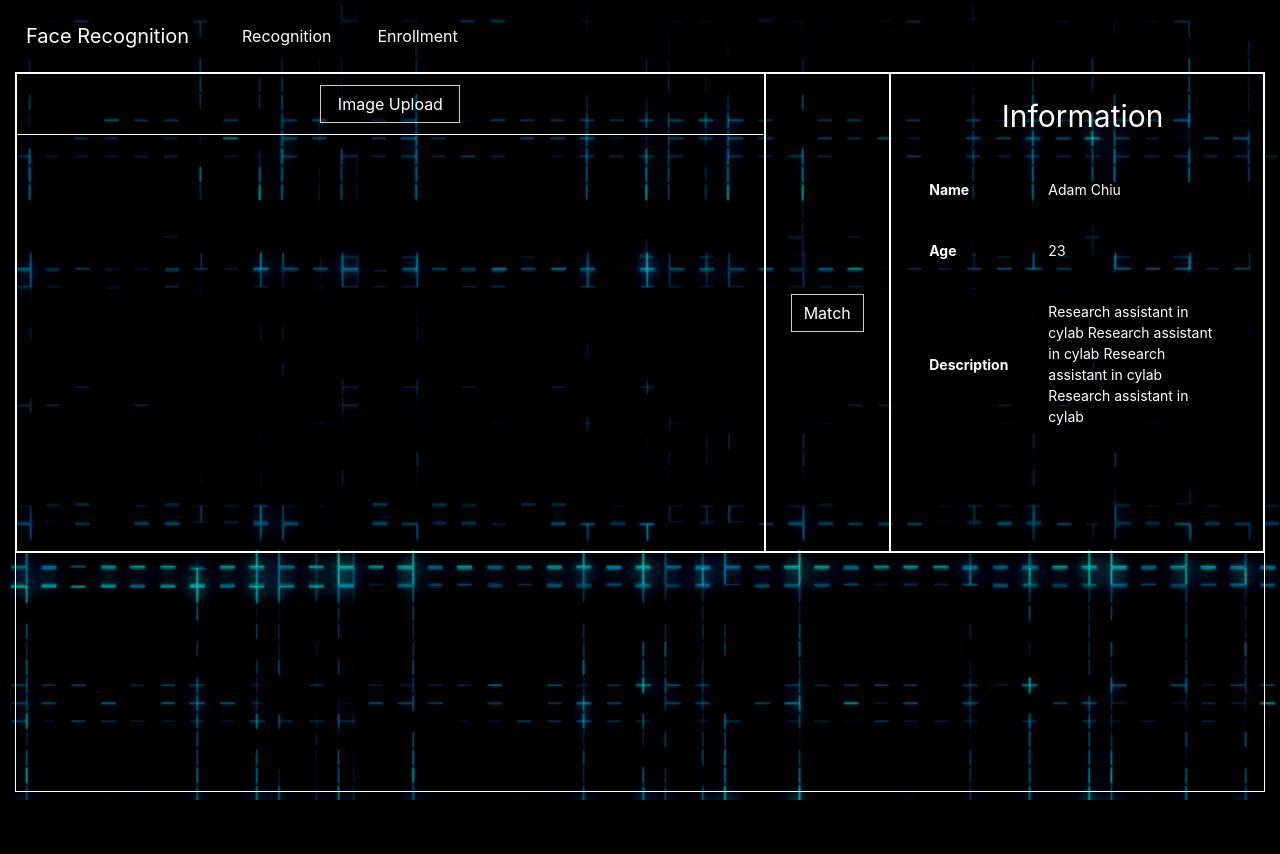
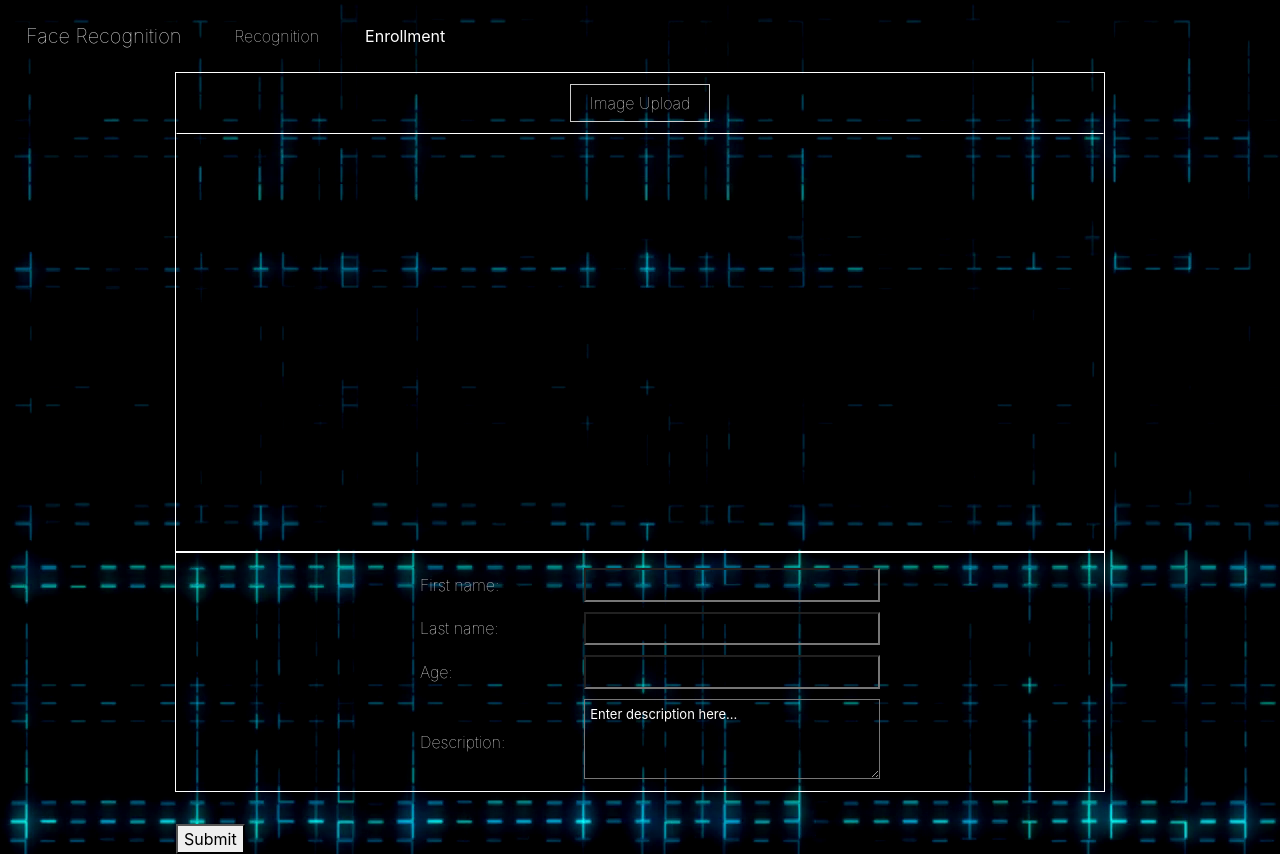
Before and after one commit to AdamCYH/Face_Reco_Web, a Django app: page /enrollment in a window 1280 px wide. Before the commit the page ends 800 px from the top, so only its background shows below. Run offline with Django 3.2, Linux system fonts and the light colour scheme; some libraries are stand-ins or nearby versions.

Commit message:
revamp the website

```diff
--- a/face_reco_site/urls.py
+++ b/face_reco_site/urls.py
@@ -18,7 +18,7 @@ from django.urls import path
 from main import views
 
 urlpatterns = [
-    path('', views.recognition, name='main-detection_site'),
+    path('', views.recognition, name='main-recognition_site'),
     path('recognition', views.recognition),
     path('enrollment', views.enrollment, name='main-enrollment_site'),
 
--- a/main/static/main/css/base.css
+++ b/main/static/main/css/base.css
@@ -6,6 +6,7 @@ html {
 }
 
 body {
+    font-weight: lighter;
     background-color: transparent;
     color: white;
 }
@@ -20,3 +21,11 @@ body {
 .container {
     max-width: 1300px;
 }
+
+.center {
+    margin: auto;
+}
+
+.active {
+    font-weight: bolder;
+}
--- /dev/null
+++ b/main/static/main/css/enrollment.css
@@ -0,0 +1,90 @@
+.container {
+    max-width: 960px;
+}
+
+.content {
+    border: solid 1px;
+}
+
+.upper {
+    width: 100%;
+    height: 60vh;
+    min-height: 400px;
+}
+
+.lower {
+    width: 100%;
+    height: 30vh;
+}
+
+
+.tools {
+    width: 10%;
+    vertical-align: middle;
+    display: inline-flex;
+}
+
+
+.upload_tools {
+    border: none;
+    height: 60px;
+    width: 100%;
+}
+
+#custom-file-upload {
+    border: 1px solid #ccc;
+    display: inline-block;
+    padding: 6px 12px;
+    cursor: pointer;
+    text-align: center;
+    position: relative;
+    top: 11px;
+    width: 140px;
+}
+
+#upload_button_div {
+    width: 140px;
+    margin: auto;
+}
+
+.upload_image {
+    border: solid 1px;
+    border-color: rgb(255, 255, 255) transparent transparent transparent;
+    height: 50vh;
+    width: 100%;
+    display: inline-flex;
+    vertical-align: middle;
+    min-height: 330px;
+}
+
+#snap_image {
+    max-width: 100%;
+    max-height: 50vh;
+    margin: 0 auto auto auto;
+    min-height: 330px;
+}
+
+#info_form {
+    width: 500px;
+}
+
+#info_table {
+    width: 100%;
+    margin: 10px;
+}
+
+#info_table td {
+    padding: 5px 20px 5px 20px;
+}
+
+input, textarea {
+    width: 100%;
+    padding: 5px;
+    background-color: transparent;
+    color: white;
+    font-size: 13px;
+}
+
+textarea {
+    height: 80px;
+}
--- a/main/static/main/css/index.css
+++ b/main/static/main/css/recognition.css
@@ -69,9 +69,6 @@
     margin: 0 auto auto auto;
 }
 
-.button_div {
-    margin: auto;
-}
 
 #match_button {
     border: 1px solid #ccc;
--- /dev/null
+++ b/main/static/main/js/enrollment.js
@@ -0,0 +1,14 @@
+function loadImg(input) {
+    if (input.files && input.files[0]) {
+        var reader = new FileReader();
+        var fileName = input.files[0].name
+        reader.onload = function (e) {
+            $('#snap_image')
+                .attr('src', e.target.result);
+            $("#snap_image").val(e.target.result);
+            $("#img_name").val(fileName.split(".")[0]);
+        };
+
+        reader.readAsDataURL(input.files[0]);
+    }
+}
--- a/main/templates/main/base.html
+++ b/main/templates/main/base.html
@@ -32,7 +32,7 @@
     <div class="collapse navbar-collapse" id="navbarSupportedContent">
         <ul class="navbar-nav mr-auto">
             <li class="nav-item">
-                <a class="nav-link" id="detection" href="{% url 'main-detection_site' %}">Recognition</a>
+                <a class="nav-link" id="recognition" href="{% url 'main-recognition_site' %}">Recognition</a>
             </li>
             <li class="nav-item">
                 <a class="nav-link" id="enrollment" href="{% url 'main-enrollment_site' %}">Enrollment</a>
@@ -49,7 +49,7 @@
     var path = $(location).attr('href').split("/").pop();
     console.log(path)
     if (path == "") {
-        $('#dashboard').addClass("active");
+        $('#recognition').addClass("active");
     } else {
         $('#' + path).addClass("active");
     }
--- a/main/templates/main/enrollment.html
+++ b/main/templates/main/enrollment.html
@@ -3,14 +3,13 @@
 {% load staticfiles %}
 
 {% block header %}
-    <link rel="stylesheet" href="{% static 'main/css/index.css' %}">
-    <script src="{% static 'main/js/main.js' %}"></script>
+    <link rel="stylesheet" href="{% static 'main/css/enrollment.css' %}">
+    <script src="{% static 'main/js/enrollment.js' %}"></script>
 {% endblock %}
 
 {% block content %}
 
     <div class="content upper">
-        <div class="content upper upload">
         <div class="content upload_tools">
             <div id="upload_button_div">
                 <label for="file-upload" id="custom-file-upload">
@@ -25,37 +24,32 @@
         </div>
 
     </div>
-        <div class="content upper tools">
-            <input id="img_name" hidden>
-            <div class="button_div">
-                <a class="button" id="match_button"
-                   onclick="submitform(this)">Match</a>
-            </div>
-            {% csrf_token %}
-        </div>
-        <div class="content upper info">
-            <div id="info_header">
-                <span>Information</span>
-            </div>
-            <table style="display: table" id="info_table">
+    <div class="content lower">
+        <form class="center" name="info_form" id="info_form" action={% url 'main-recognition_site' %} method="POST">
+            <table id="info_table">
                 <tr>
-                    <th>Name</th>
-                    <td>Adam Chiu</td>
+                    <td>First name:</td>
+                    <td><input type="text" name="fname"><br></td>
                 </tr>
                 <tr>
-                    <th>Age</th>
-                    <td>23</td>
+                    <td>Last name:</td>
+                    <td><input type="text" name="lname"><br></td>
                 </tr>
                 <tr>
-                    <th>Description</th>
-                    <td>Research assistant in cylab Research assistant in cylab Research assistant in cylab Research assistant in cylab </td>
+                    <td>Age:</td>
+                    <td><input type="text" name="age"><br></td>
+                </tr>
+                <tr>
+                    <td>Description:</td>
+                    <td><textarea name="description" form="info_form">Enter description here...</textarea>
                 </tr>
             </table>
+            <input name="img_holder" hidden>
+            <br>
+            {% csrf_token %}
+        </form>
+        <button type="button" class="button" id="submit_form"
+                onclick="submitform(this)">Submit
+        </button>
     </div>
-    </div>
-    <div class="content lower">
-
-    </div>
-
-
 {% endblock %}
--- a/main/templates/main/recognition.html
+++ b/main/templates/main/recognition.html
@@ -3,8 +3,8 @@
 {% load staticfiles %}
 
 {% block header %}
-    <link rel="stylesheet" href="{% static 'main/css/index.css' %}">
-    <script src="{% static 'main/js/main.js' %}"></script>
+    <link rel="stylesheet" href="{% static 'main/css/recognition.css' %}">
+    <script src="{% static 'main/js/recognition.js' %}"></script>
 {% endblock %}
 
 {% block content %}
@@ -27,7 +27,7 @@
         </div>
         <div class="content upper tools">
             <input id="img_name" hidden>
-            <div class="button_div">
+            <div class="center">
                 <a class="button" id="match_button"
                    onclick="submitform(this)">Match</a>
             </div>
```
Also changed, not shown: main/static/main/js/recognition.js (renamed from main/static/main/js/main.js). Lines whose indentation alone changed are shown as unchanged.
